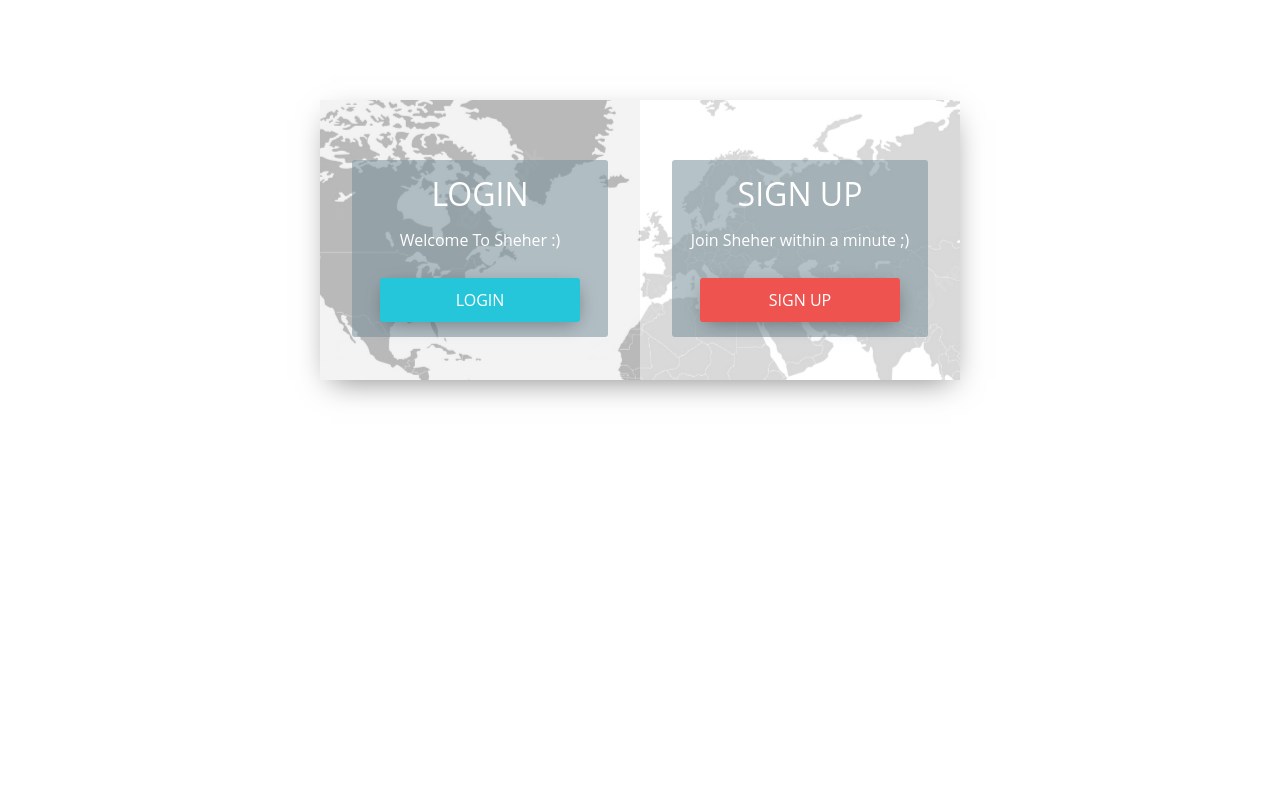
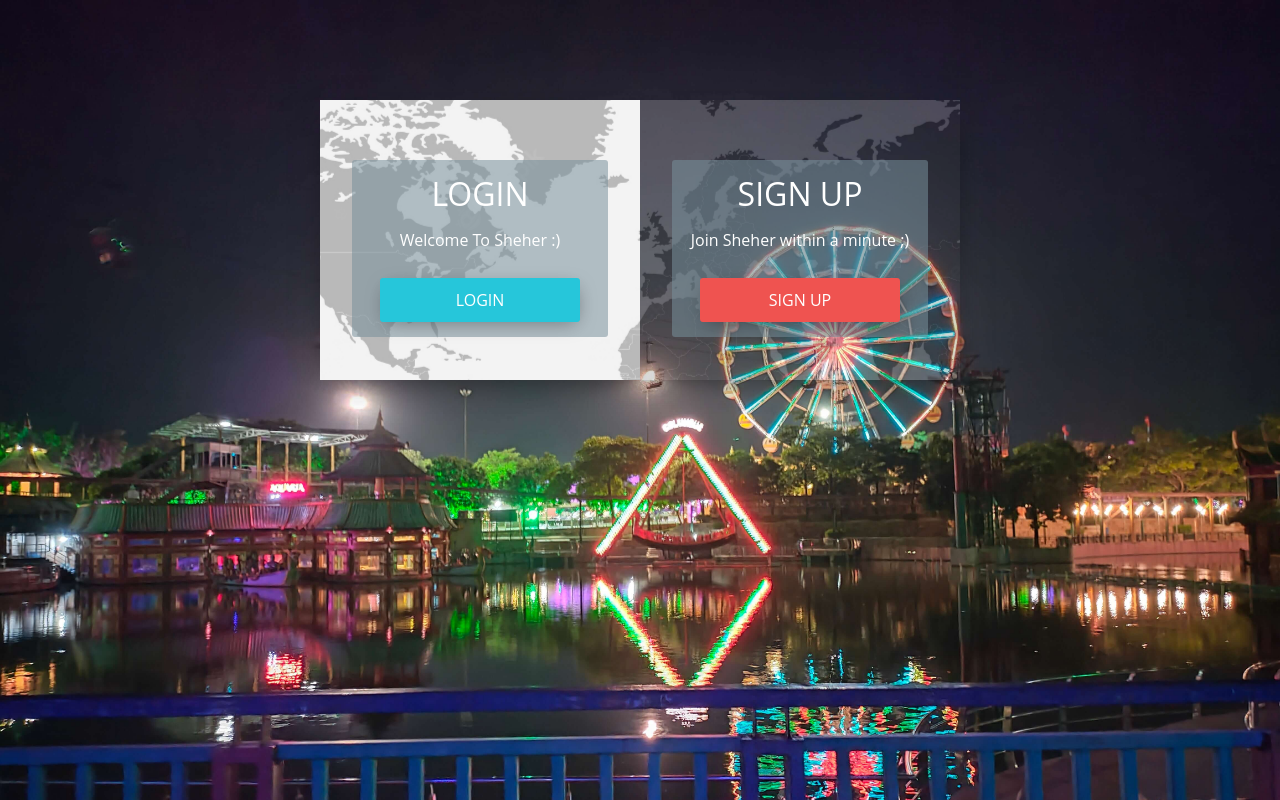
Before and after one commit to ContriHUB/Sheher, a Django app: page /register/ in a window 1280 px wide. Run offline with Django 3.2, Linux system fonts and the light colour scheme; some libraries are stand-ins or nearby versions.

Commit message:
Changed register page background

```diff
--- a/templates/home/register.html
+++ b/templates/home/register.html
@@ -22,6 +22,11 @@
                 z-index: 1;
                 color: aliceblue;
             }
+          body{
+              background: url('{% static 'images/page-bg.jpg' %}');
+              background-repeat: no-repeat;
+              background-size: cover;
+          }
       </style>
   </head>
   <body>
```
Also changed, not shown: static/images/page-bg.jpg (added).
